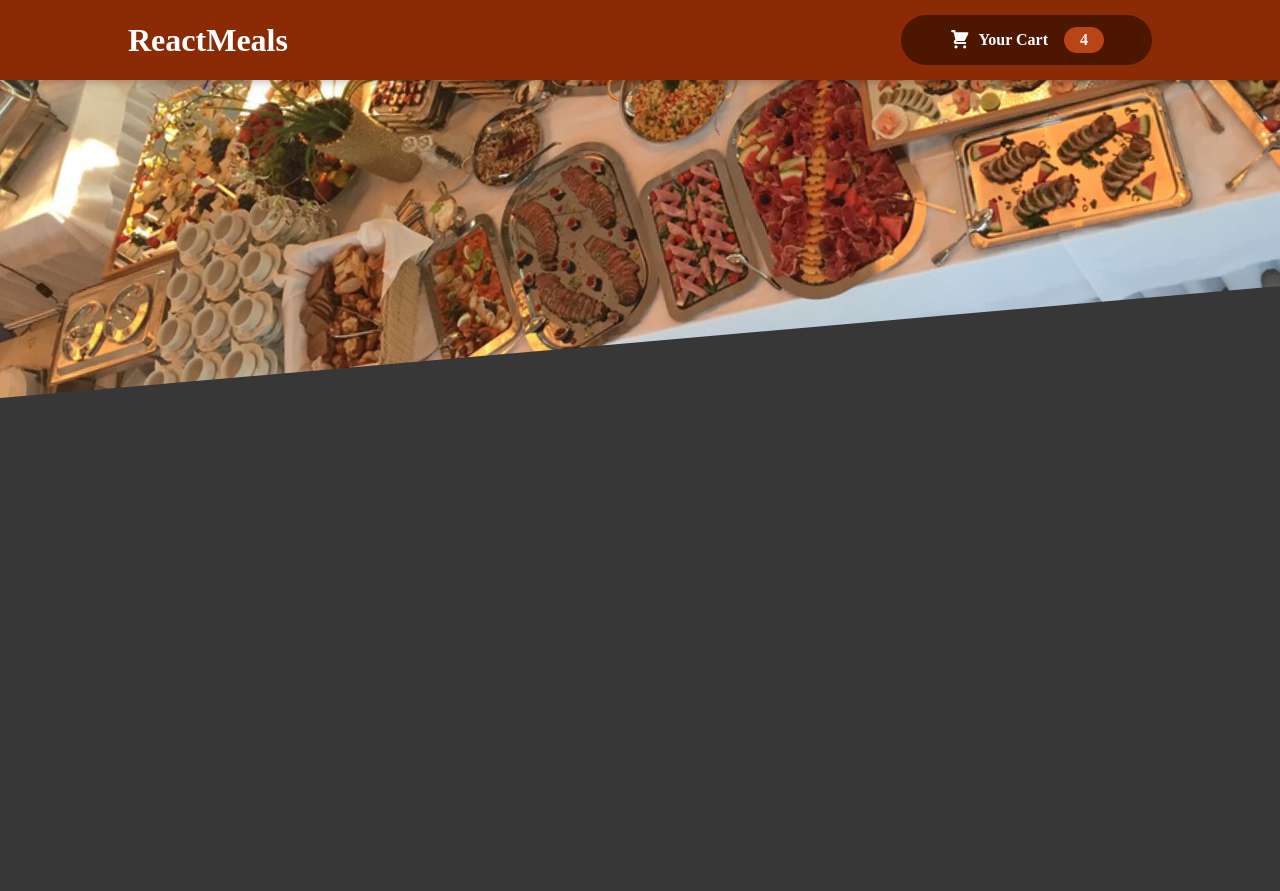
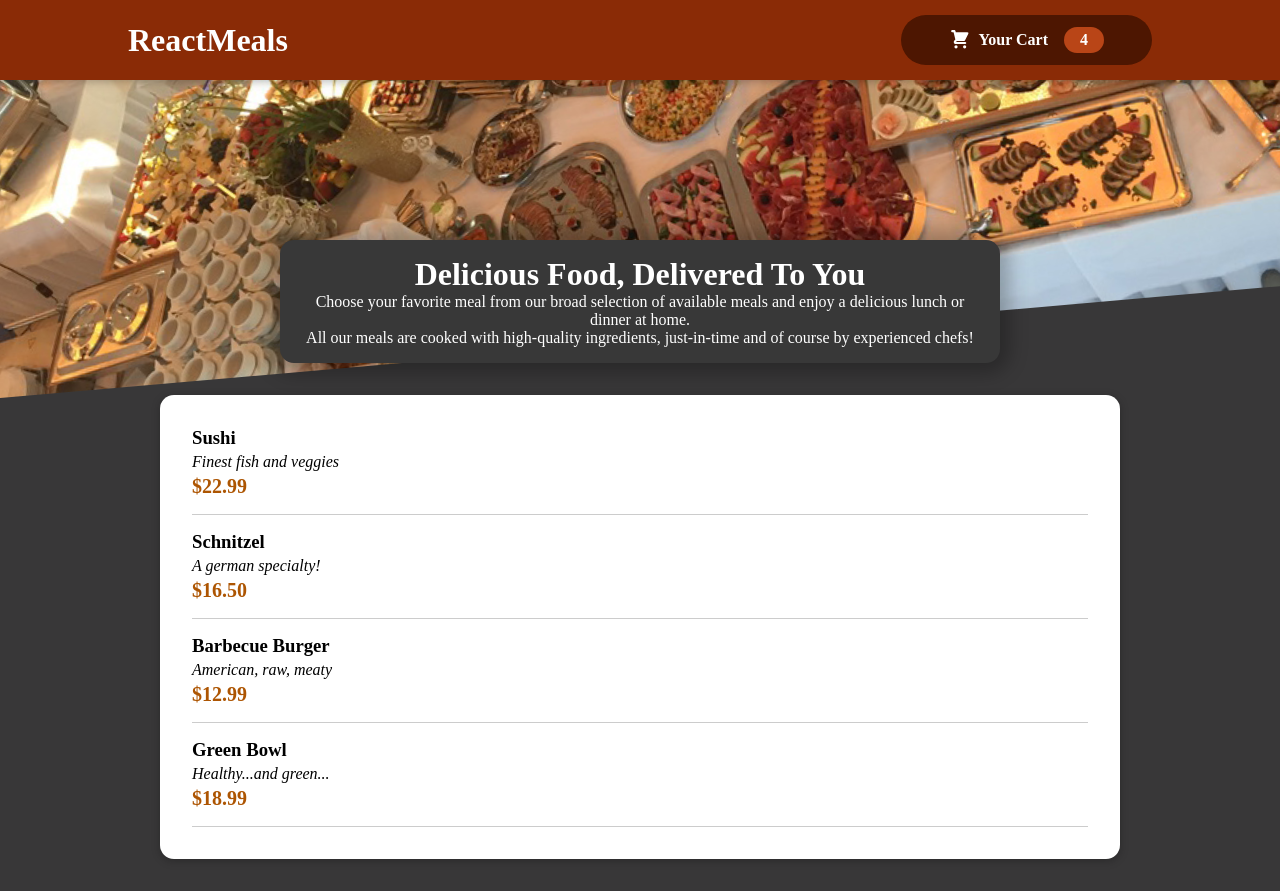
Before and after one commit to ciubiadi/My-Learning-Journey, a React (Create React App) app in the folder React/Udemy-React-Complete-Guide/food-order-app/: page / in a window 1280 px wide. Before the commit the page ends 800 px from the top, so only its background shows below. Built offline with nearby package versions, Linux system fonts and the light colour scheme.

Commit message:
Finish Design of Main section with the meals

```diff
--- /dev/null
+++ b/React/Udemy-React-Complete-Guide/food-order-app/src/assets/utils/dummy-meals.js
@@ -0,0 +1,26 @@
+export const DUMMY_MEALS = [
+  {
+    id: "m1",
+    name: "Sushi",
+    description: "Finest fish and veggies",
+    price: 22.99,
+  },
+  {
+    id: "m2",
+    name: "Schnitzel",
+    description: "A german specialty!",
+    price: 16.5,
+  },
+  {
+    id: "m3",
+    name: "Barbecue Burger",
+    description: "American, raw, meaty",
+    price: 12.99,
+  },
+  {
+    id: "m4",
+    name: "Green Bowl",
+    description: "Healthy...and green...",
+    price: 18.99,
+  },
+];
--- a/React/Udemy-React-Complete-Guide/food-order-app/src/components/Main/Main.js
+++ b/React/Udemy-React-Complete-Guide/food-order-app/src/components/Main/Main.js
@@ -1,6 +1,7 @@
 import React from "react";
 import styles from "./Main.module.css";
-import mealsImage from "./../../assets/meals.jpg";
+import mealsImage from "./../../assets/images/meals.jpg";
+import Meals from "../Meals/Meals";
 
 const Main = () => {
   return (
@@ -8,6 +9,18 @@
       <div className={styles["main-image"]}>
         <img src={mealsImage} alt="A table full of food!" />
       </div>
+      <section className={styles.summary}>
+        <h2>Delicious Food, Delivered To You</h2>
+        <p>
+          Choose your favorite meal from our broad selection of available meals
+          and enjoy a delicious lunch or dinner at home.
+        </p>
+        <p>
+          All our meals are cooked with high-quality ingredients, just-in-time
+          and of course by experienced chefs!
+        </p>
+      </section>
+      <Meals />
     </React.Fragment>
   );
 };
--- a/React/Udemy-React-Complete-Guide/food-order-app/src/components/Main/Main.module.css
+++ b/React/Udemy-React-Complete-Guide/food-order-app/src/components/Main/Main.module.css
@@ -10,6 +10,25 @@
   height: 100%;
   object-fit: cover;
   transform: rotateZ(-5deg) translateY(-4rem) translateX(-1rem);
+}
+
+.summary {
+  text-align: center;
+  max-width: 45rem;
+  width: 90%;
+  margin: auto;
+  margin-top: -10rem;
+  position: relative;
+  background-color: #383838;
+  color: white;
+  border-radius: 14px;
+  padding: 1rem;
+  box-shadow: 0 1px 18px 10px rgba(0, 0, 0, 0.25);
+}
+
+.summary h2 {
+  font-size: 2rem;
+  margin-top: 0;
 }
 
 /* .main-content {
--- /dev/null
+++ b/React/Udemy-React-Complete-Guide/food-order-app/src/components/Meals/MealItem.js
@@ -0,0 +1,19 @@
+import React from "react";
+import styles from "./MealItem.module.css";
+
+const MealItem = (props) => {
+  const price = `$${props.meal.price.toFixed(2)}`;
+
+  return (
+    <li className={styles.meal}>
+      <div>
+        <h3>{props.meal.name}</h3>
+        <div className={styles.description}>{props.meal.description}</div>
+        <div className={styles.price}>{price}</div>
+      </div>
+      <div></div>
+    </li>
+  );
+};
+
+export default MealItem;
--- /dev/null
+++ b/React/Udemy-React-Complete-Guide/food-order-app/src/components/Meals/MealItem.module.css
@@ -0,0 +1,22 @@
+.meal {
+  display: flex;
+  justify-content: space-between;
+  margin: 1rem;
+  padding-bottom: 1rem;
+  border-bottom: 1px solid #ccc;
+}
+
+.meal h3 {
+  margin: 0 0 0.25rem 0;
+}
+
+.description {
+  font-style: italic;
+}
+
+.price {
+  margin-top: 0.25rem;
+  font-weight: bold;
+  color: #ad5502;
+  font-size: 1.25rem;
+}
--- a/React/Udemy-React-Complete-Guide/food-order-app/src/components/Meals/Meals.js
+++ b/React/Udemy-React-Complete-Guide/food-order-app/src/components/Meals/Meals.js
@@ -1,8 +1,21 @@
 import React from "react";
 import styles from "./Meals.module.css";
+import { DUMMY_MEALS } from "../../assets/utils/dummy-meals";
+import Card from "../UI/Card/Card";
+import MealItem from "./MealItem";
 
 const Meals = () => {
-  return <div></div>;
+  const mealsList = DUMMY_MEALS.map((meal) => (
+    <MealItem key={meal.id} meal={meal} />
+  ));
+
+  return (
+    <section className={styles.meals}>
+      <Card>
+        <ul>{mealsList}</ul>
+      </Card>
+    </section>
+  );
 };
 
 export default Meals;
--- a/React/Udemy-React-Complete-Guide/food-order-app/src/components/Meals/Meals.module.css
+++ b/React/Udemy-React-Complete-Guide/food-order-app/src/components/Meals/Meals.module.css
@@ -0,0 +1,24 @@
+.meals {
+  max-width: 60rem;
+  width: 90%;
+  margin: 2rem auto;
+  animation: meals-appear 1s ease-out forwards;
+}
+
+.meals ul {
+  list-style: none;
+  margin: 0;
+  padding: 0;
+}
+
+@keyframes meals-appear {
+  from {
+    opacity: 0;
+    transform: translateY(3rem);
+  }
+
+  to {
+    opacity: 1;
+    transform: translateY(0);
+  }
+}
--- a/React/Udemy-React-Complete-Guide/food-order-app/src/components/UI/Card/Card.js
+++ b/React/Udemy-React-Complete-Guide/food-order-app/src/components/UI/Card/Card.js
@@ -1,8 +1,8 @@
 import React from "react";
-import "./Card.module.css";
+import styles from "./Card.module.css";
 
-const Card = () => {
-  return <div>Card</div>;
+const Card = (props) => {
+  return <div className={styles.card}>{props.children}</div>;
 };
 
 export default Card;
--- a/React/Udemy-React-Complete-Guide/food-order-app/src/components/UI/Card/Card.module.css
+++ b/React/Udemy-React-Complete-Guide/food-order-app/src/components/UI/Card/Card.module.css
@@ -0,0 +1,6 @@
+.card {
+  padding: 1rem;
+  box-shadow: 0 2px 8px rgba(0, 0, 0, 0.25);
+  border-radius: 14px;
+  background-color: white;
+}
```
Also changed, not shown: React/Udemy-React-Complete-Guide/food-order-app/src/components/UI/Input/Input.module.css (+18 -0 lines), React/Udemy-React-Complete-Guide/food-order-app/src/assets/images/meals.jpg (renamed from React/Udemy-React-Complete-Guide/food-order-app/src/assets/meals.jpg).
